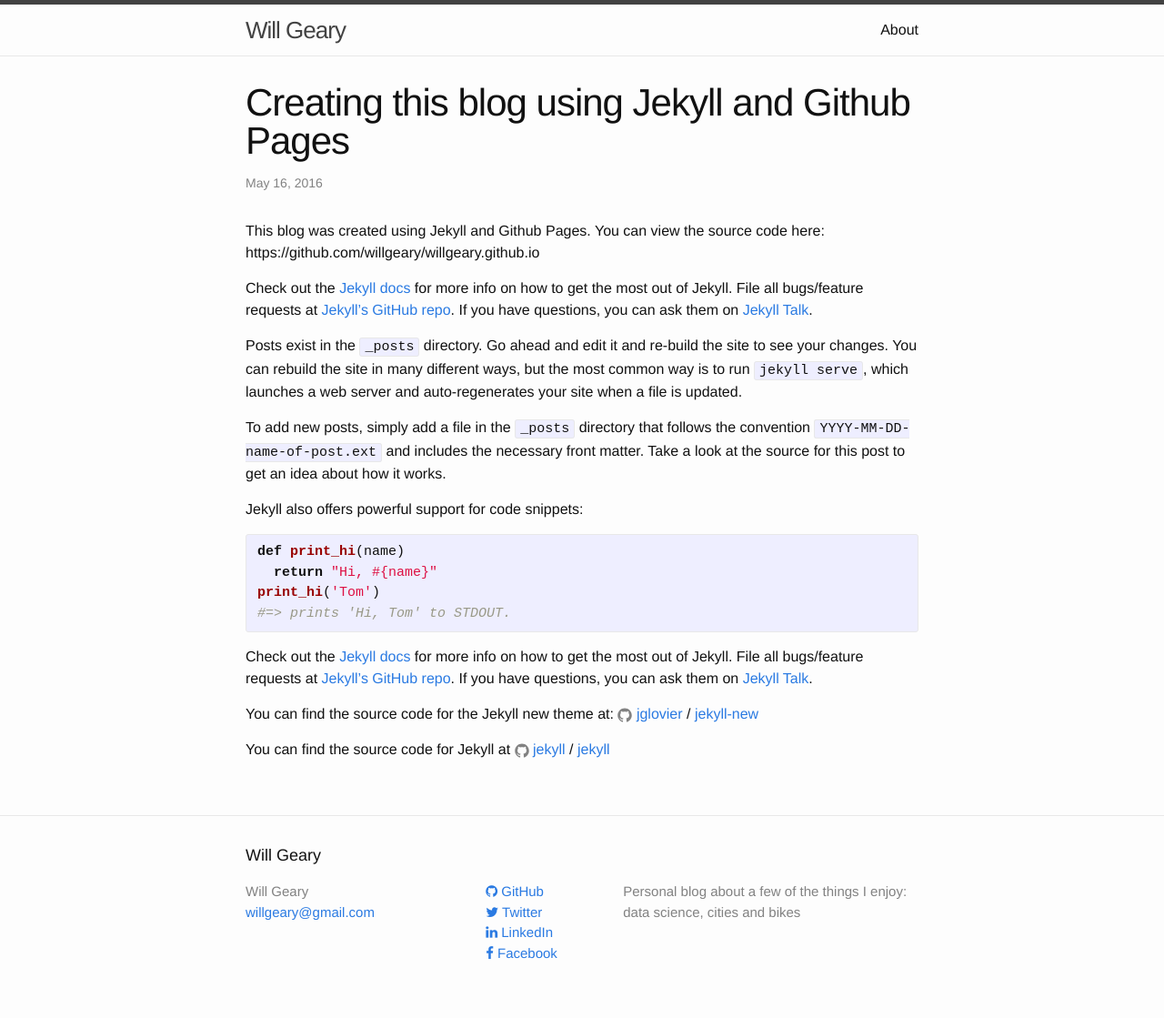
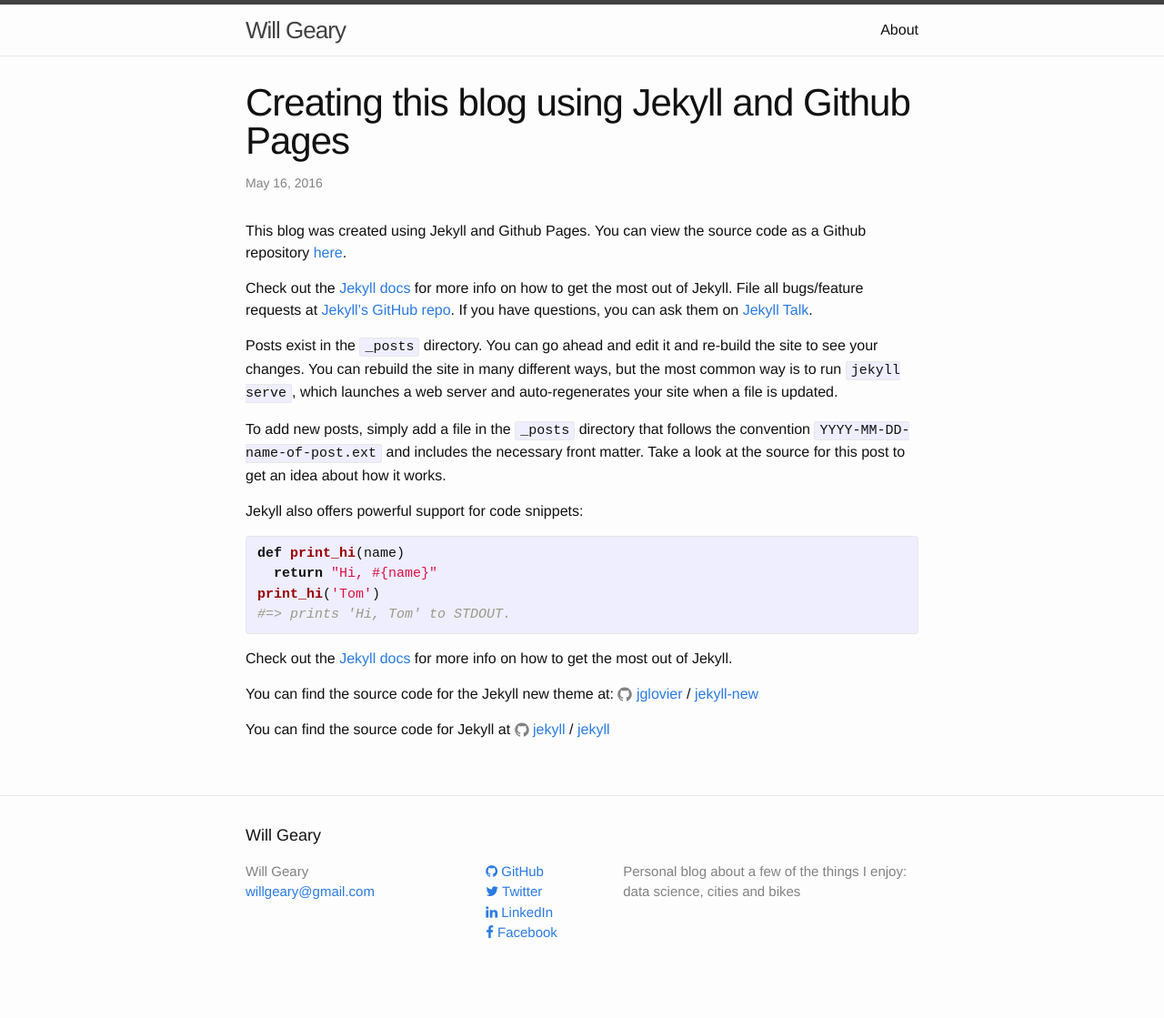
Before and after one commit to willgeary/willgeary.github.io, a Jekyll site: the page built from _posts/2016-05-16-creating-this-blog-using-jekyll-and-github-pages.markdown, in a window 1280 px wide. Shown: the whole page at 91% size. Built offline with Jekyll 4.4.1, drawn with Linux system fonts in a browser that asks for light colours; nearby versions of some CDN libraries; after the commit the page ends 1097 px from its top, so only the background shows below that.

Commit message:
Save my work

```diff
--- a/_posts/2016-05-16-creating-this-blog-using-jekyll-and-github-pages.markdown
+++ b/_posts/2016-05-16-creating-this-blog-using-jekyll-and-github-pages.markdown
@@ -5,7 +5,7 @@
 categories: datascience
 ---
 
-This blog was created using Jekyll and Github Pages. You can view the source code here: https://github.com/willgeary/willgeary.github.io
+This blog was created using Jekyll and Github Pages. You can view the source code as a Github repository [here](https://github.com/willgeary/willgeary.github.io).
 
 Check out the [Jekyll docs][jekyll-docs] for more info on how to get the most out of Jekyll. File all bugs/feature requests at [Jekyll’s GitHub repo][jekyll-gh]. If you have questions, you can ask them on [Jekyll Talk][jekyll-talk].
 
@@ -26,7 +26,7 @@
 #=> prints 'Hi, Tom' to STDOUT.
 {% endhighlight %}
 
-Check out the [Jekyll docs][jekyll-docs] for more info on how to get the most out of Jekyll. File all bugs/feature requests at [Jekyll’s GitHub repo][jekyll-gh]. If you have questions, you can ask them on [Jekyll Talk][jekyll-talk].
+Check out the [Jekyll docs][jekyll-docs] for more info on how to get the most out of Jekyll.
 
 You can find the source code for the Jekyll new theme at:
 {% include icon-github.html username="jglovier" %} /
```
Also changed, not shown: other parts of _posts/2016-05-16-creating-this-blog-using-jekyll-and-github-pages.markdown (+1 -1 lines), about.md (+3 -2 lines), assets/2016-05-08-fig1.png (added), assets/2016-05-08-fig2.png (added), assets/2016-05-08-fig3.png (added), assets/2016-05-08-fig4.png (added), assets/2016-05-08-fig5.png (added), assets/2016-05-08-fig6.png (added), 1 other file.
